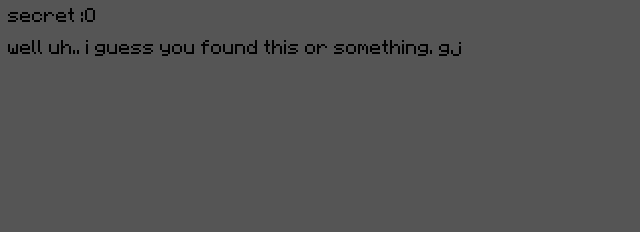
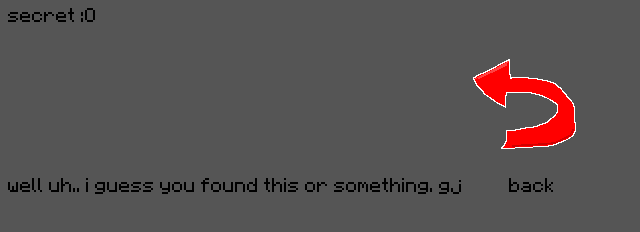
Before and after one commit to earlyto/earlyto.github.io, a plain HTML site: page funny.html in a window 1280 px wide. Shown: the whole page, without its empty margins (0-640 px from the left). Drawn offline with Linux system fonts and the light colour scheme.

Commit message:
Update funny.html

```diff
--- a/funny.html
+++ b/funny.html
@@ -10,5 +10,11 @@ well uh.. i guess you found this or something. gj
     <title>secret page :O</title>
 </head>
 <body style="background-color: rgb(85, 85, 85);">
+    <div style="display: inline-block;">
+        <a href="/">
+            <img src="https://raw.githubusercontent.com/earlyto/earlyto.github.io/main/images/backArrow.png" alt="tools" style="display: block;">
+        </a>
+        <p style="text-align: center; margin-top: 10px;">back</p>
+    </div>
 </body>
 </html>
```
